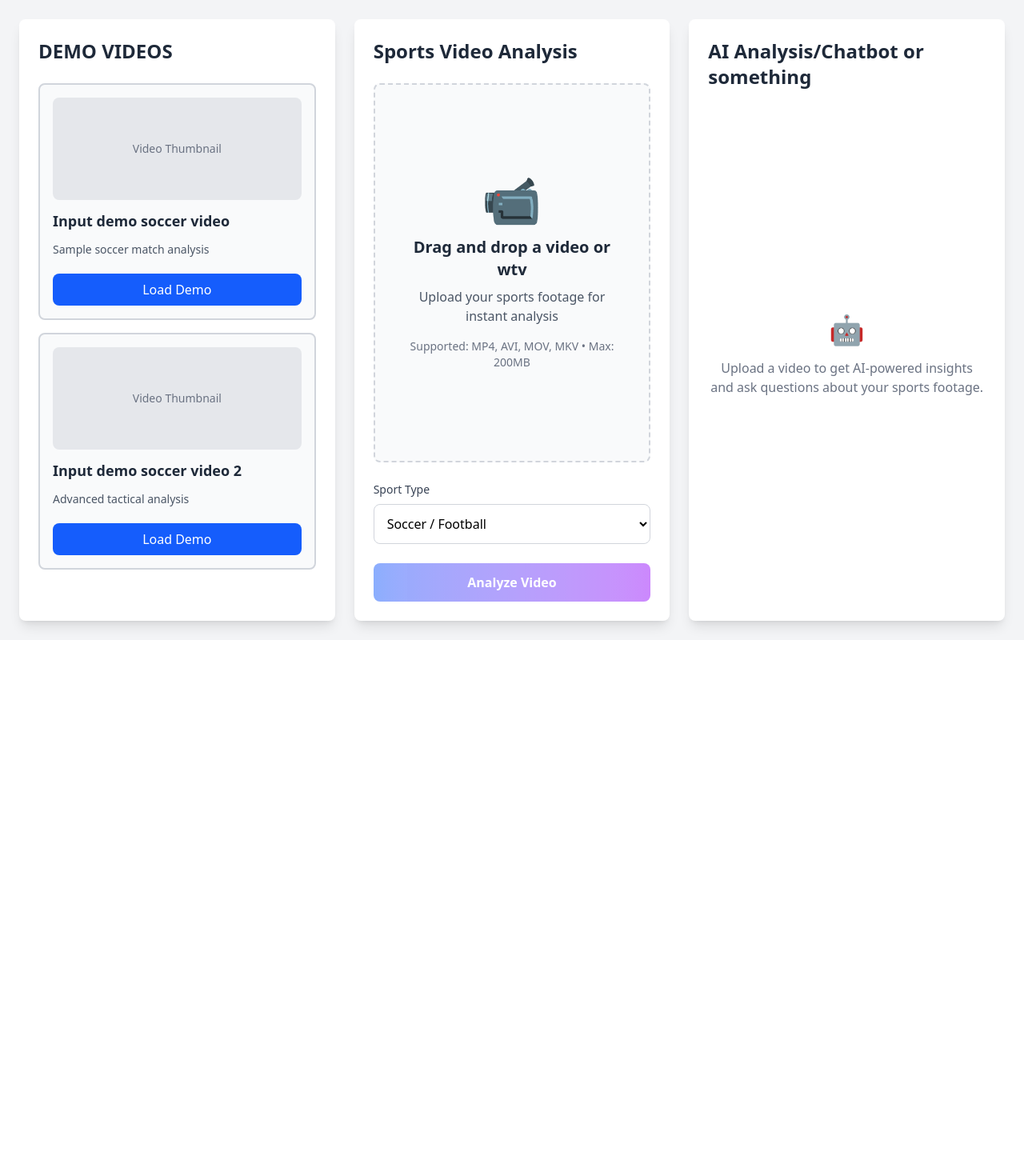
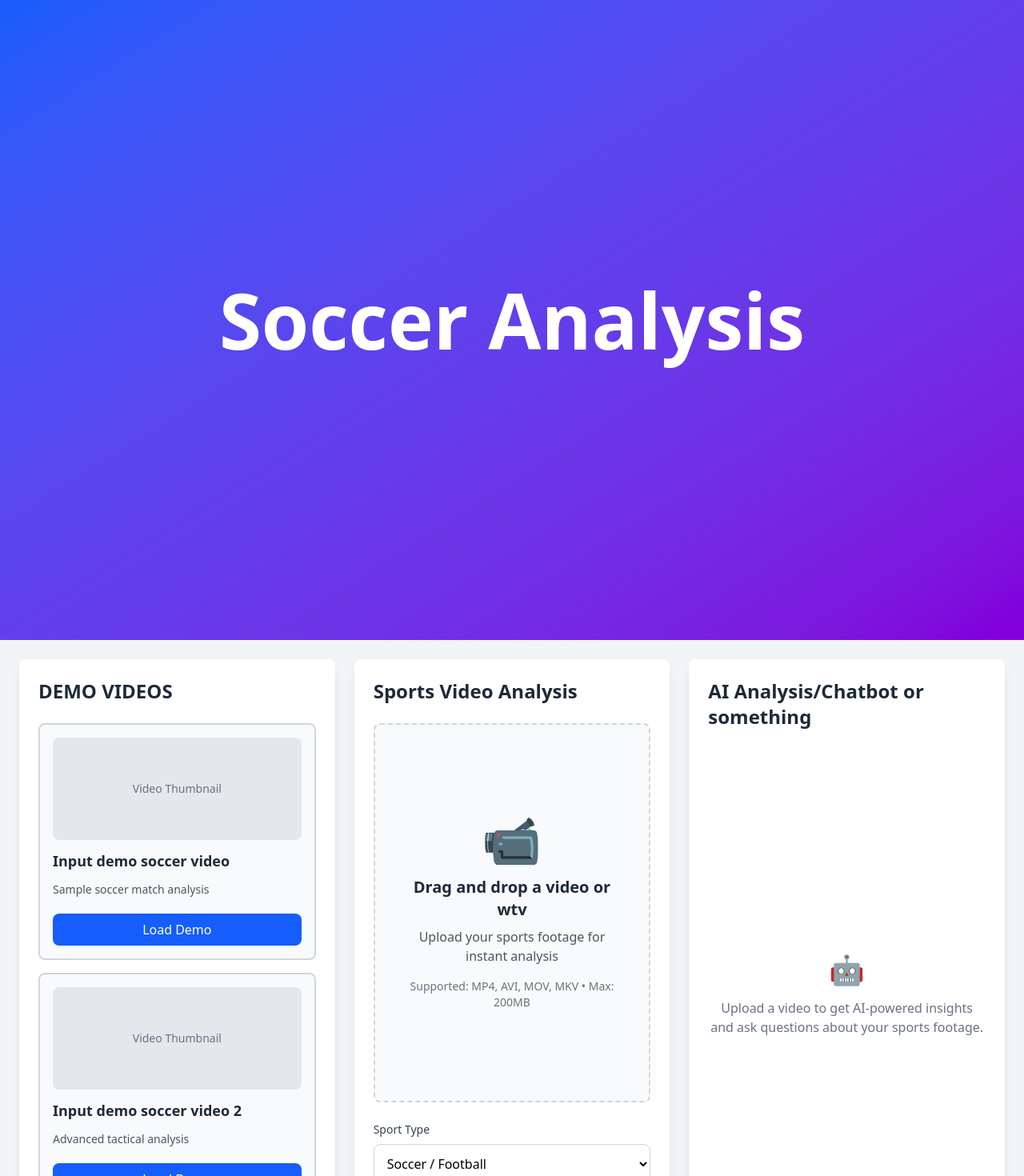
Before and after one commit to cnam2653/playbook, a React app in the folder frontend/: page / in a window 1280 px wide. Shown: the top 1470 px of the page at 80% size. Before the commit the page ends 800 px from the top, so only its background shows below. Built offline with nearby package versions, Linux system fonts and the light colour scheme; the HTML template or start-up script is replaced by a standard one.

Commit message:
created title page for frontend

```diff
--- a/frontend/src/App.tsx
+++ b/frontend/src/App.tsx
@@ -9,7 +9,15 @@ function App() {
 
   return (
     <div className="min-h-screen bg-gray-100">
-      <div className="grid grid-cols-3 gap-6 p-6 h-screen">
+      {/* Hero Section */}
+      <div className="h-screen flex items-center justify-center bg-gradient-to-br from-blue-600 to-purple-700">
+        <h1 className="text-8xl font-bold text-white animate-fadeIn">
+          Soccer Analysis
+        </h1>
+      </div>
+
+      {/* Analysis Section */}
+      <div className="grid grid-cols-3 gap-6 p-6 min-h-screen">
         {/* Left Column - Demo Videos */}
         <div className="bg-white rounded-lg shadow-lg p-6">
           <DemoVideos onSelectDemo={(videoUrl: string) => console.log('Selected demo:', videoUrl)} />
```
